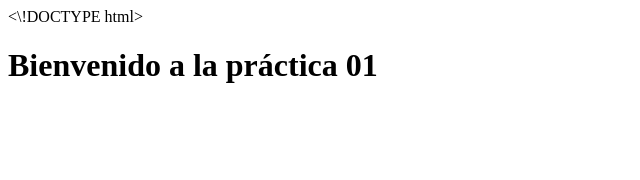
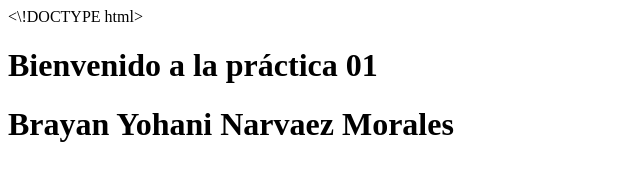
Before and after one commit to ReatiaRyMause/Practica01_varh, a plain HTML site: page index.html in a window 1280 px wide. Shown: the whole page, without its empty margins (0-640 px from the left). Drawn offline with Linux system fonts and the light colour scheme.

Commit message:
Modificar index.html - version03nmby

```diff
--- a/index.html
+++ b/index.html
@@ -1 +1 @@
-<\!DOCTYPE html><html><head><title>Mi Página</title></head><body><h1>Bienvenido a la práctica 01</h1></body></html>
+<\!DOCTYPE html><html><head><title>Mi Página</title></head><body><h1>Bienvenido a la práctica 01</h1> <h1>Brayan Yohani Narvaez Morales</h1></body></html>
```
